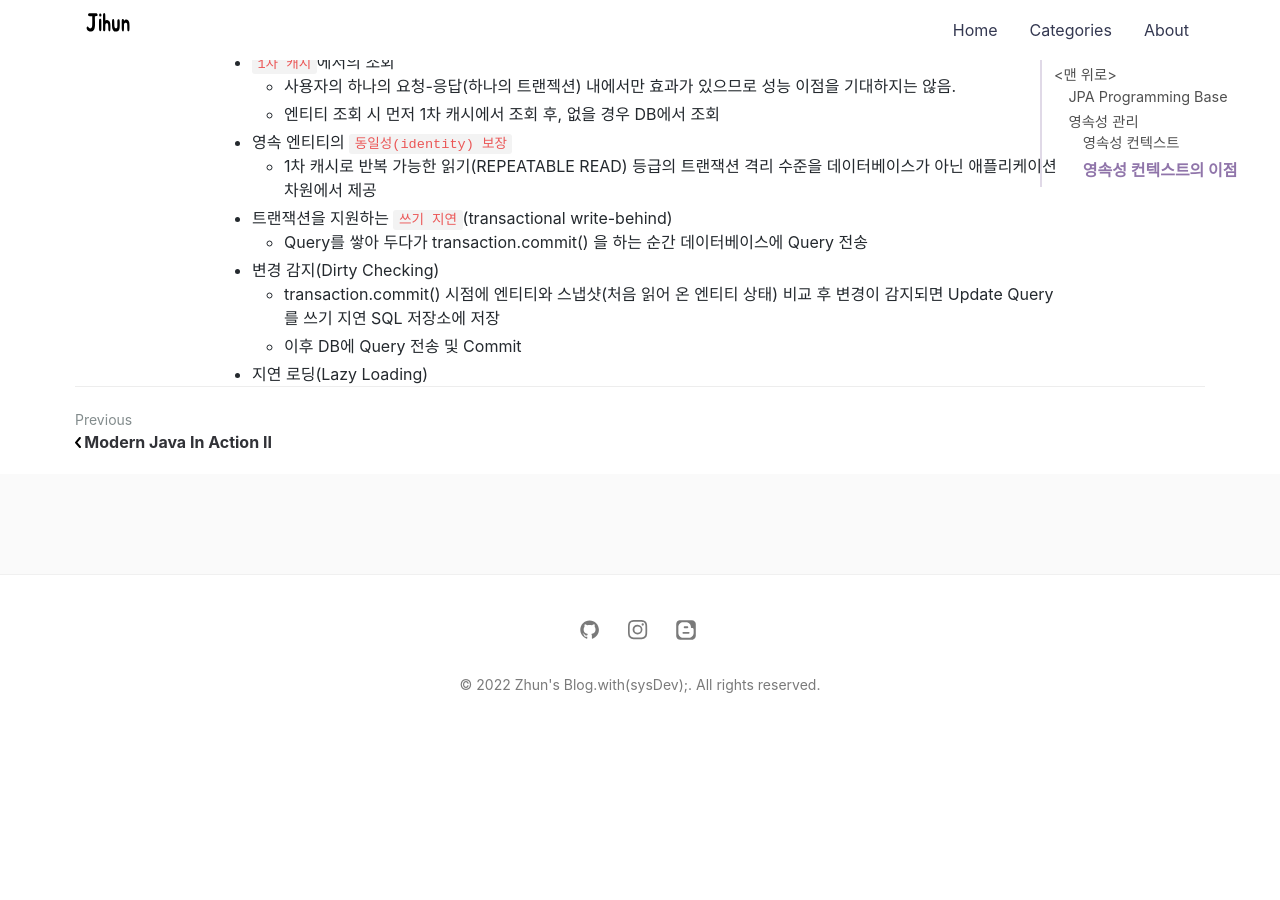
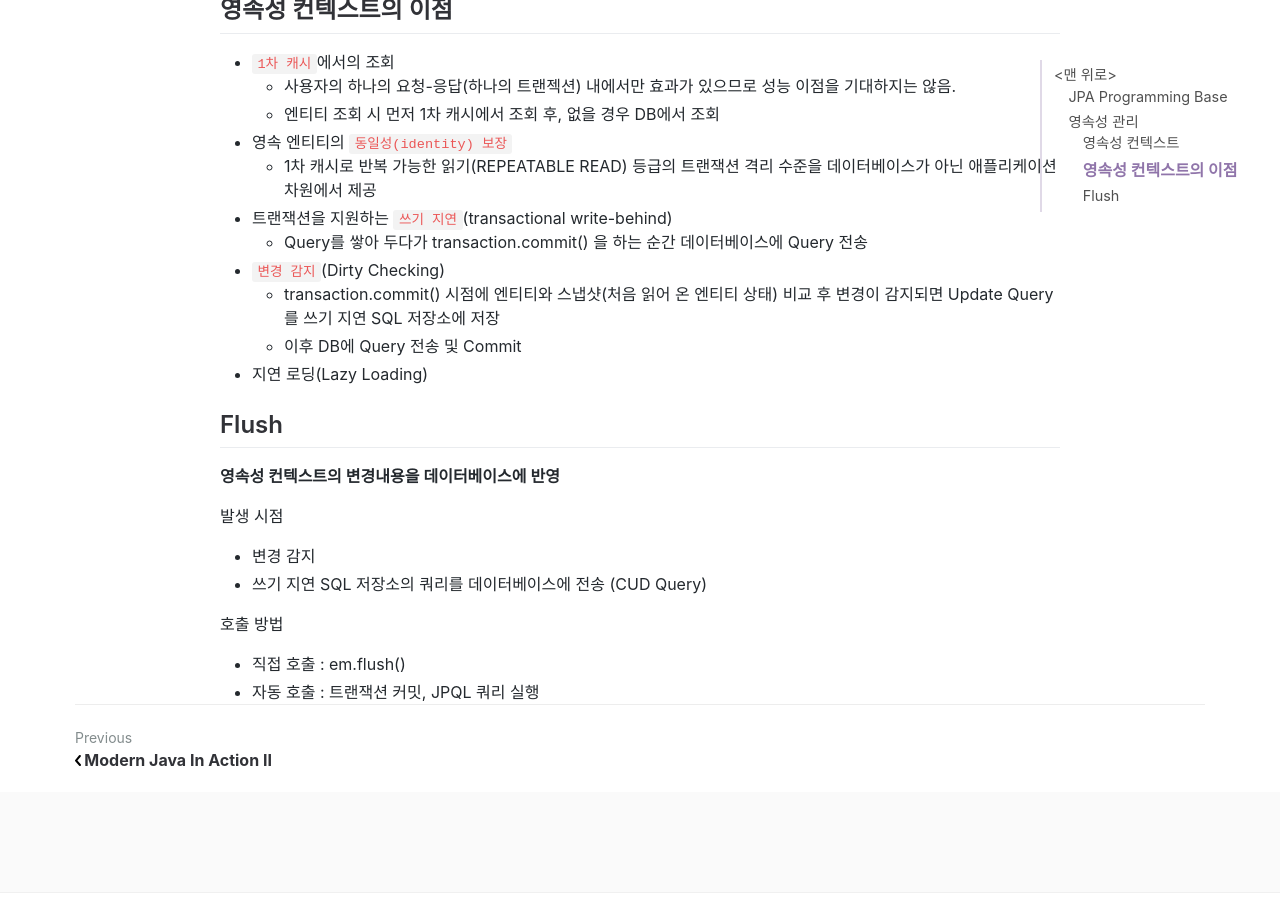
Before and after one commit to jihunparkme/jihunparkme.github.io, a Jekyll site: the page built from _posts/2022-03-29-JPA-Programming-base.md, in a window 1280 px wide and 900 px high, scrolled down 2305 px. Built offline with Jekyll 4.4.1, drawn with Linux system fonts in a browser that asks for light colours; nearby versions of some CDN libraries; comment, search, counter and statistics services are not loaded; before the commit the page ends 3045 px from its top, so only the background shows below that.

Commit message:
[영속성 관리] 플러시

```diff
--- a/_posts/2022-03-29-JPA-Programming-base.md
+++ b/_posts/2022-03-29-JPA-Programming-base.md
@@ -84,7 +84,21 @@ featured-img: jpa-base
   - 1차 캐시로 반복 가능한 읽기(REPEATABLE READ) 등급의 트랜잭션 격리 수준을 데이터베이스가 아닌 애플리케이션 차원에서 제공
 - 트랜잭션을 지원하는 `쓰기 지연`(transactional write-behind)
   - Query를 쌓아 두다가 transaction.commit() 을 하는 순간 데이터베이스에 Query 전송
-- 변경 감지(Dirty Checking)
+- `변경 감지`(Dirty Checking)
   - transaction.commit() 시점에 엔티티와 스냅샷(처음 읽어 온 엔티티 상태) 비교 후 변경이 감지되면 Update Query 를 쓰기 지연 SQL 저장소에 저장
   - 이후 DB에 Query 전송 및 Commit
 - 지연 로딩(Lazy Loading)
+
+## Flush
+
+**영속성 컨텍스트의 변경내용을 데이터베이스에 반영**
+
+발생 시점
+
+- 변경 감지
+- 쓰기 지연 SQL 저장소의 쿼리를 데이터베이스에 전송 (CUD Query)
+
+호출 방법
+
+- 직접 호출 : em.flush()
+- 자동 호출 : 트랜잭션 커밋, JPQL 쿼리 실행
```
